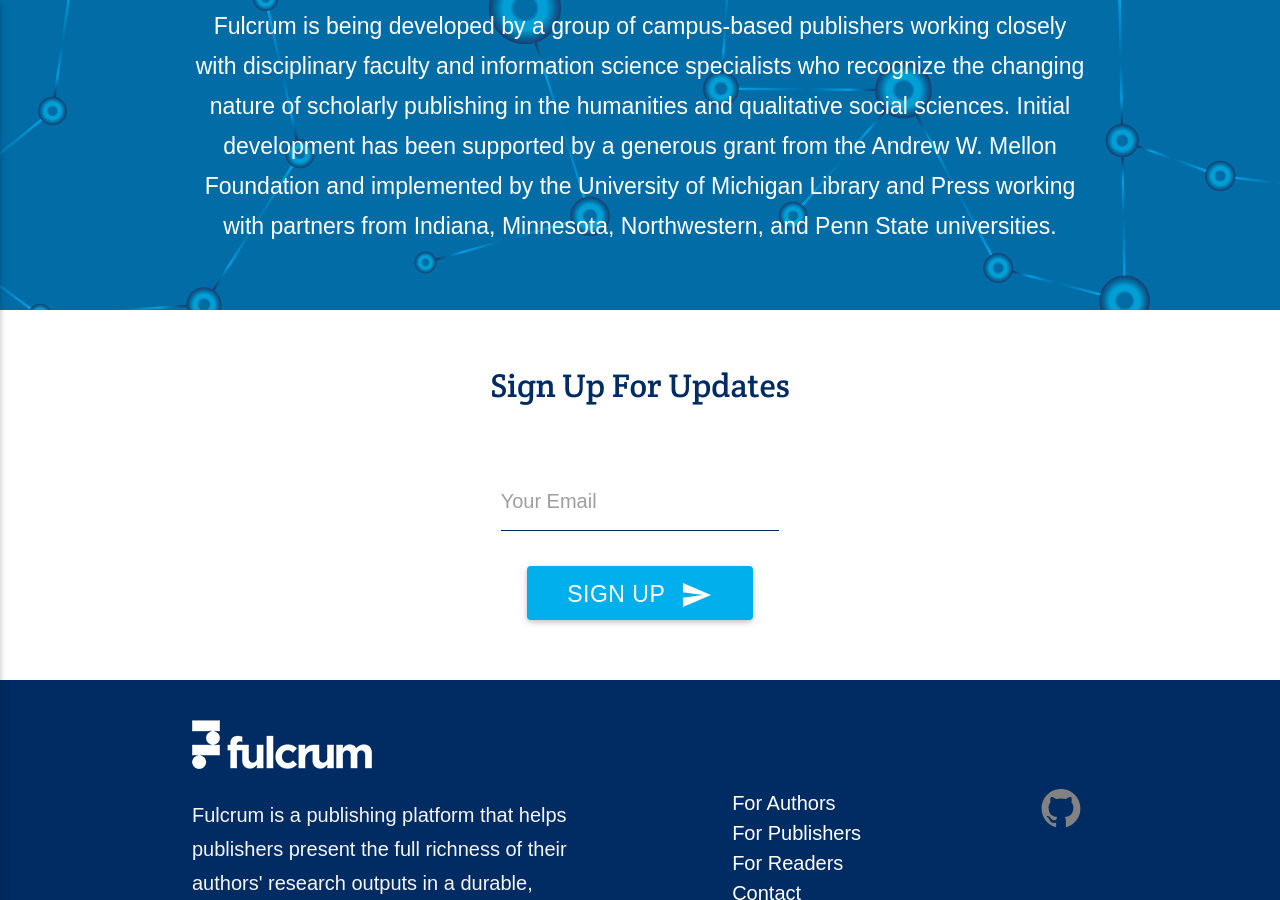
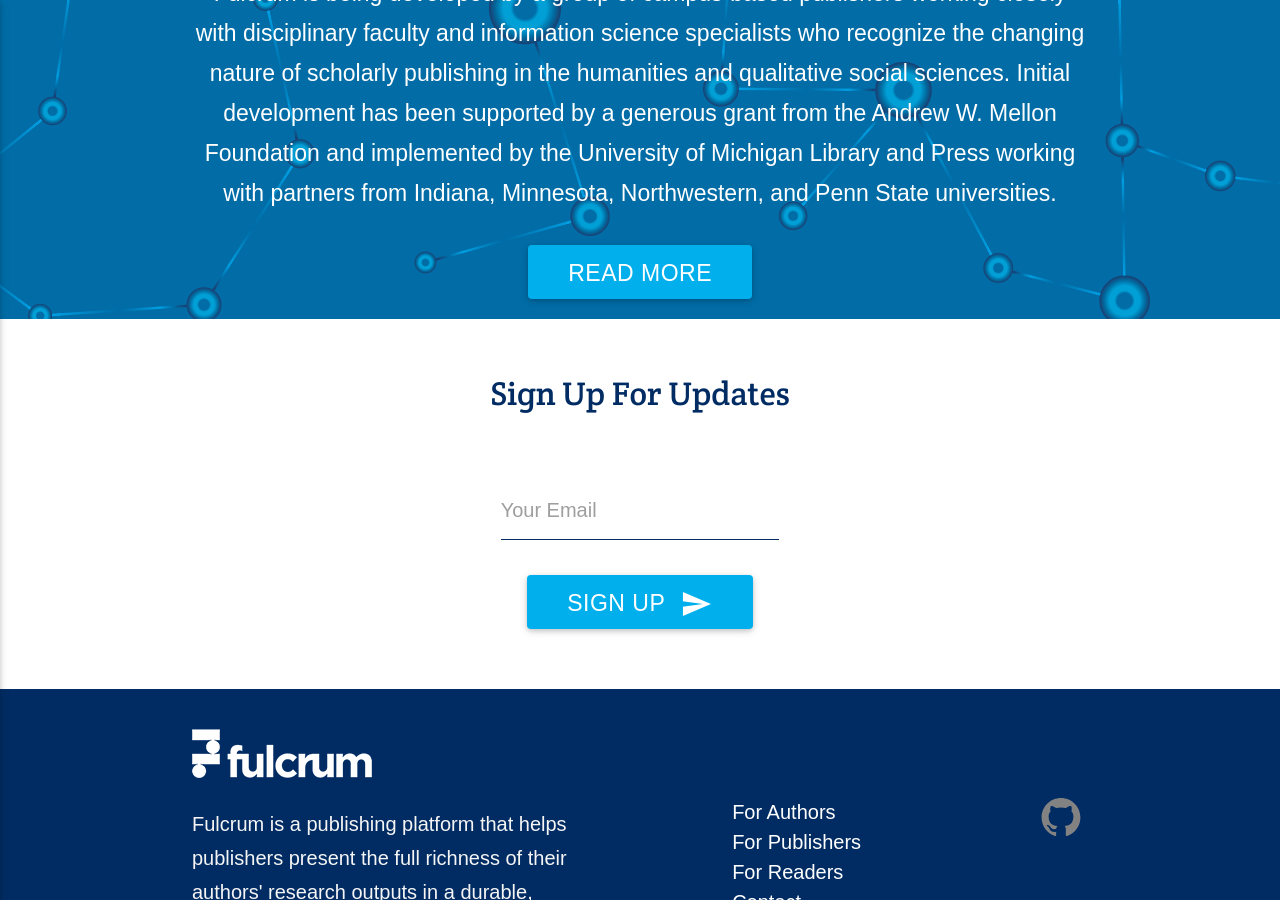
Before and after one commit to jmcglone/fulcrum, a Jekyll site: the page built from index.html, in a window 1280 px wide and 900 px high, scrolled down 2211 px. Built offline with Jekyll 4.4.1, drawn with Linux system fonts in a browser that asks for light colours.

Commit message:
read more to about page

```diff
--- a/index.html
+++ b/index.html
@@ -105,6 +105,10 @@ layout: default
           <div class="row center">
             <p class="header col s12 white-text gamma">Fulcrum is being developed by a group of campus-based publishers working closely with disciplinary faculty and information science specialists who recognize the changing nature of scholarly publishing in the humanities and qualitative social sciences. Initial development has been supported by a generous grant from the Andrew W. Mellon Foundation and implemented by the University of Michigan Library and Press working with partners from Indiana, Minnesota, Northwestern, and Penn State universities.</p>
           </div>
+          <div class="row center">
+            <a href="http://{{ site.host }}/about/" class="btn-large button--lg waves-effect waves-light lighten-1">Read More</a>
+          </div>
+          <br><br>
         </div>
       </div>
       <div class="parallax"><img src="img/background-3.png" alt="Unsplashed background img 3"></div>
```
